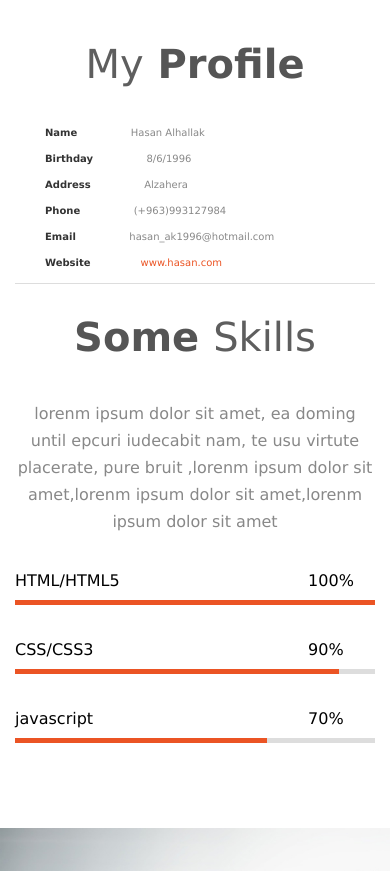
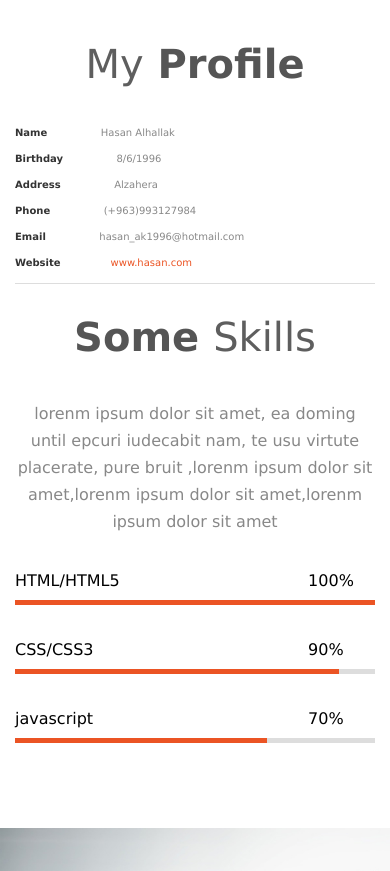
Before and after one commit to hasan-ak1996/website3, a plain HTML site: page index.html in a window 390 px wide. Shown: the part 4620-5491 px from the top of the page. Drawn offline with Linux system fonts and the light colour scheme.

Commit message:
second commit

```diff
--- a/css/style.css
+++ b/css/style.css
@@ -427,7 +427,7 @@ nav ul li a:hover{
 		text-align:center
 	}
 	.profile-skills .profile ul{
-		margin-left:30px
+		margin-left:0px
 	}
 	.profile-skills .profile ul li{
 		font-size:10px
```
